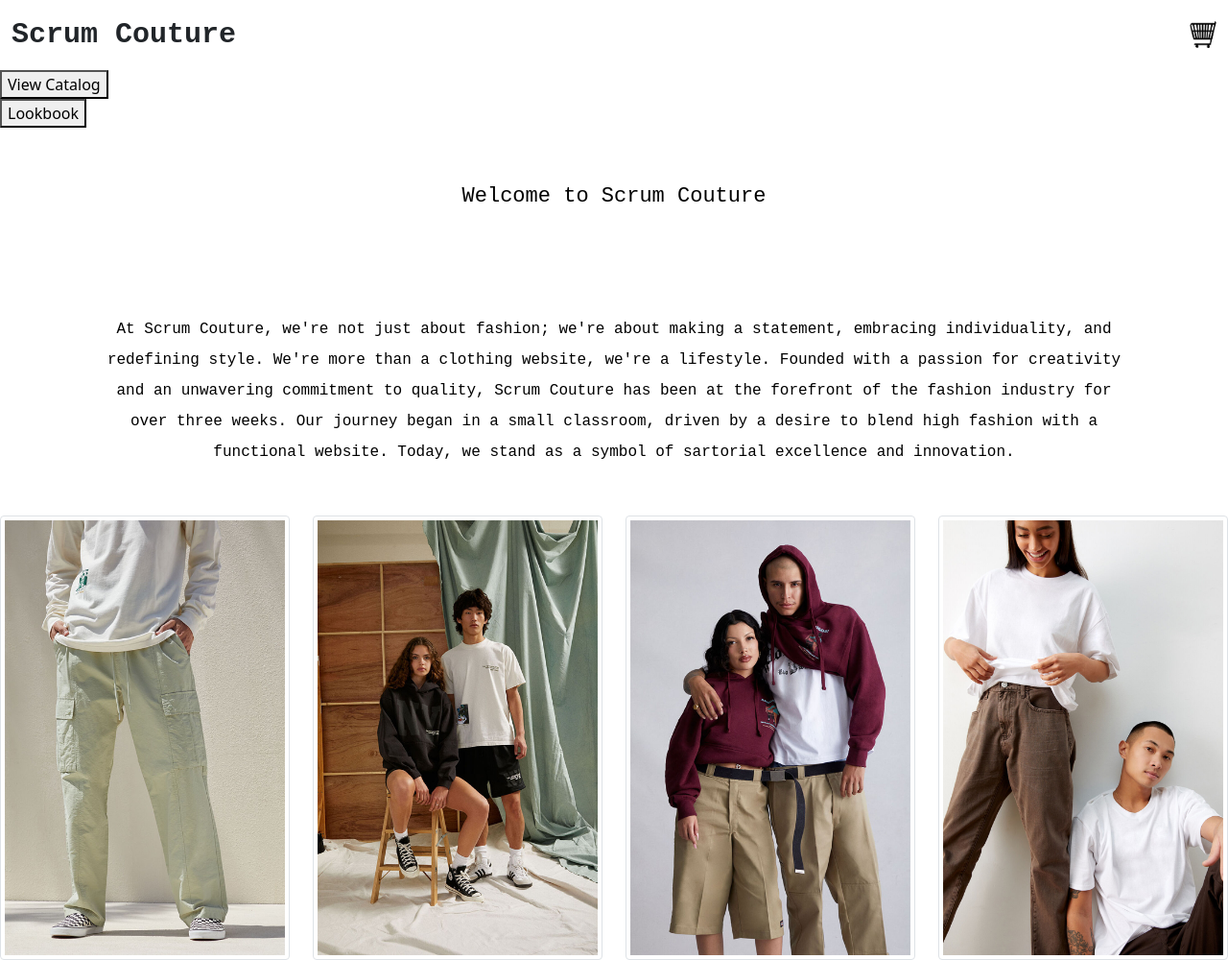
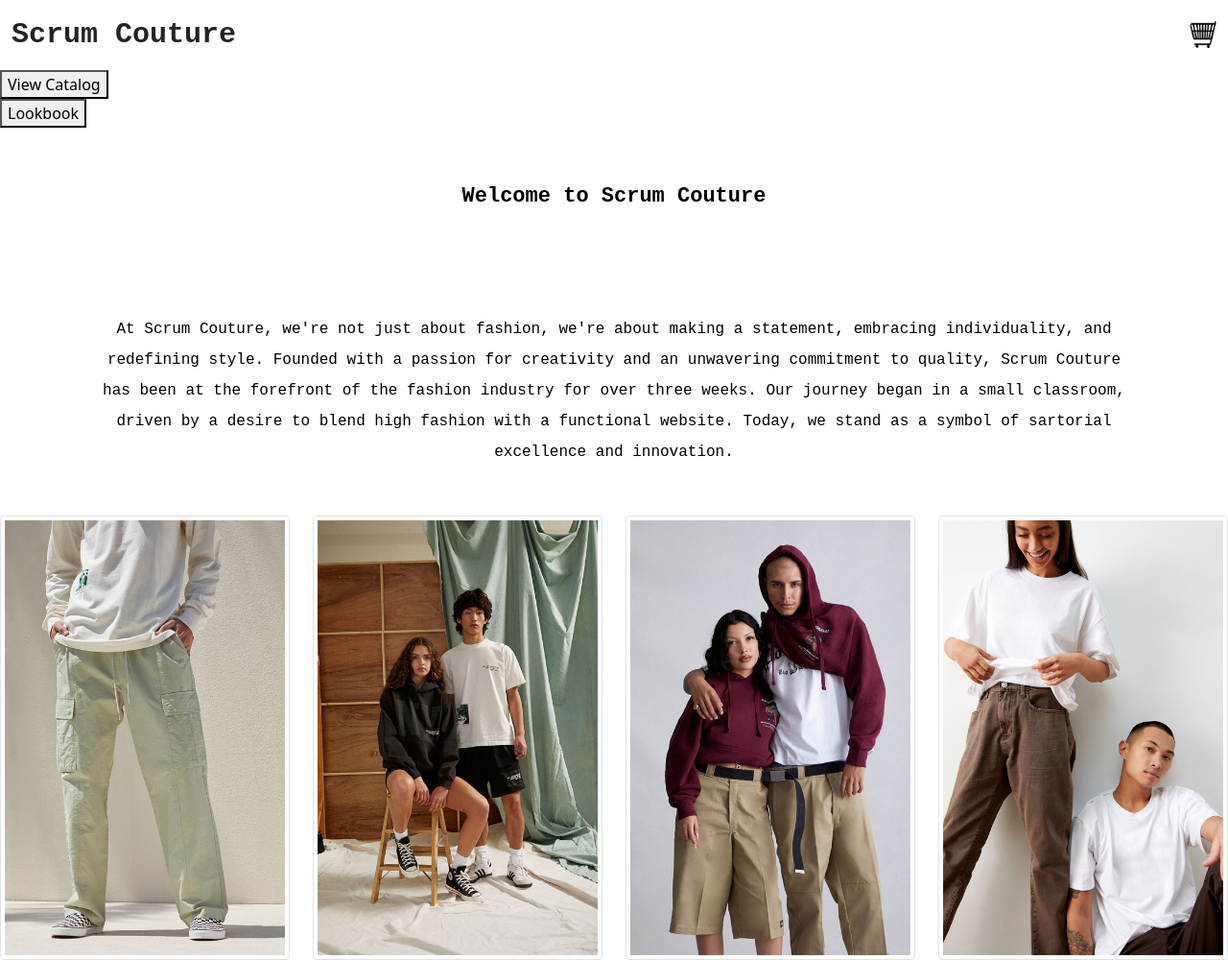
Before and after one commit to huandovu/Scrum-Couture, a plain HTML site: page index.html in a window 1280 px wide. Shown: the whole page at 96% size. Drawn offline with nearby package versions, Linux system fonts and the light colour scheme.

Commit message:
minor changes

```diff
--- a/index.html
+++ b/index.html
@@ -30,10 +30,10 @@
   </a>
 
 
-  <p class="paragraph-intros">Welcome to Scrum Couture</p>
+  <p class="paragraph-intros"><strong>Welcome to Scrum Couture</strong></p>
 
-  <p class="about-paragraph">At Scrum Couture, we're not just about fashion; we're about making a statement, embracing
-    individuality, and redefining style. We're more than a clothing website, we're a lifestyle. Founded with a passion
+  <p class="about-paragraph">At Scrum Couture, we're not just about fashion, we're about making a statement, embracing
+    individuality, and redefining style. Founded with a passion
     for creativity and an unwavering commitment to quality, Scrum Couture has been at the forefront of the fashion
     industry for over three weeks. Our journey began in a small classroom, driven by a desire to blend high fashion
     with a functional website. Today, we stand as a symbol of sartorial excellence and innovation.</p>
```
Also changed, not shown: catalog.html (+1 -1 lines).
